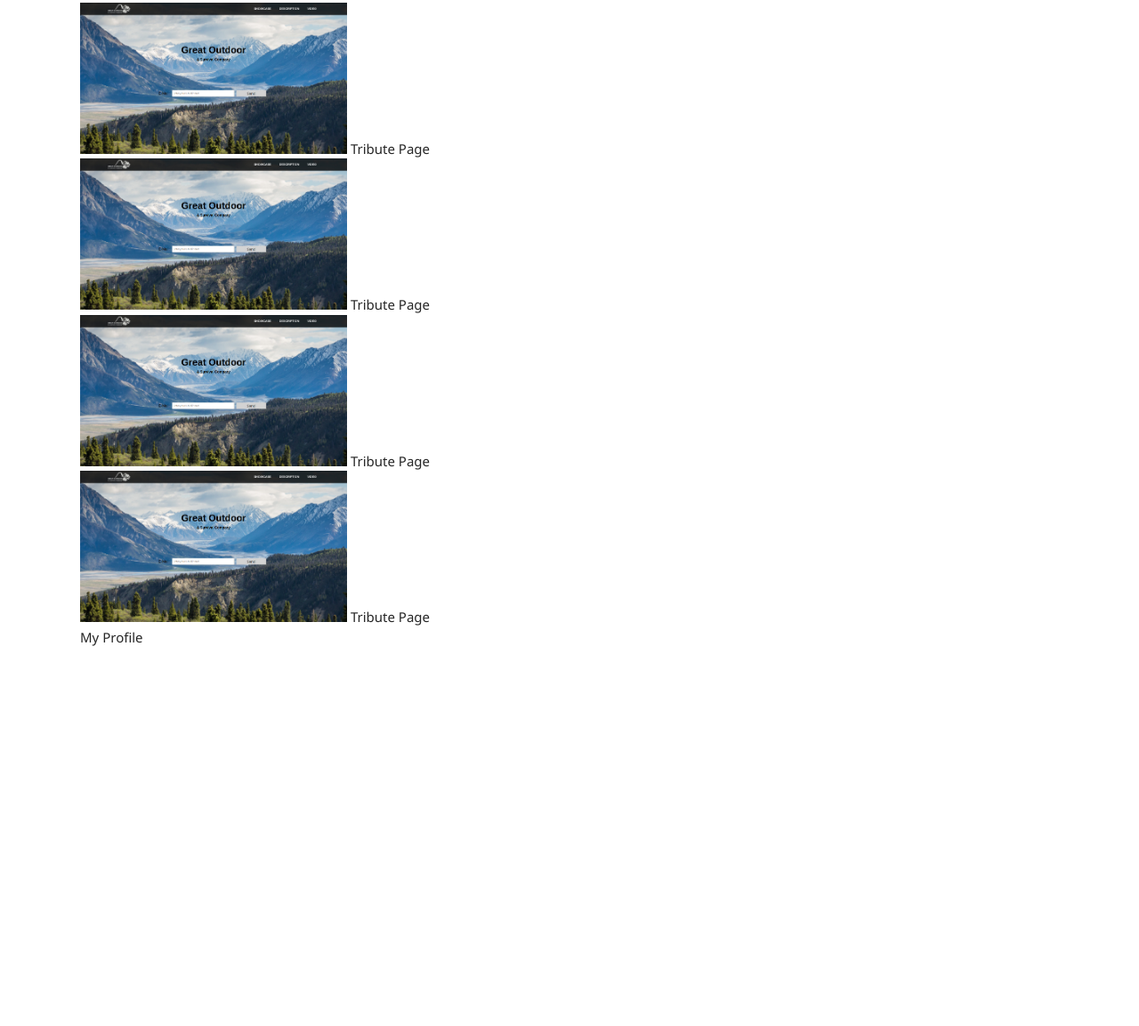
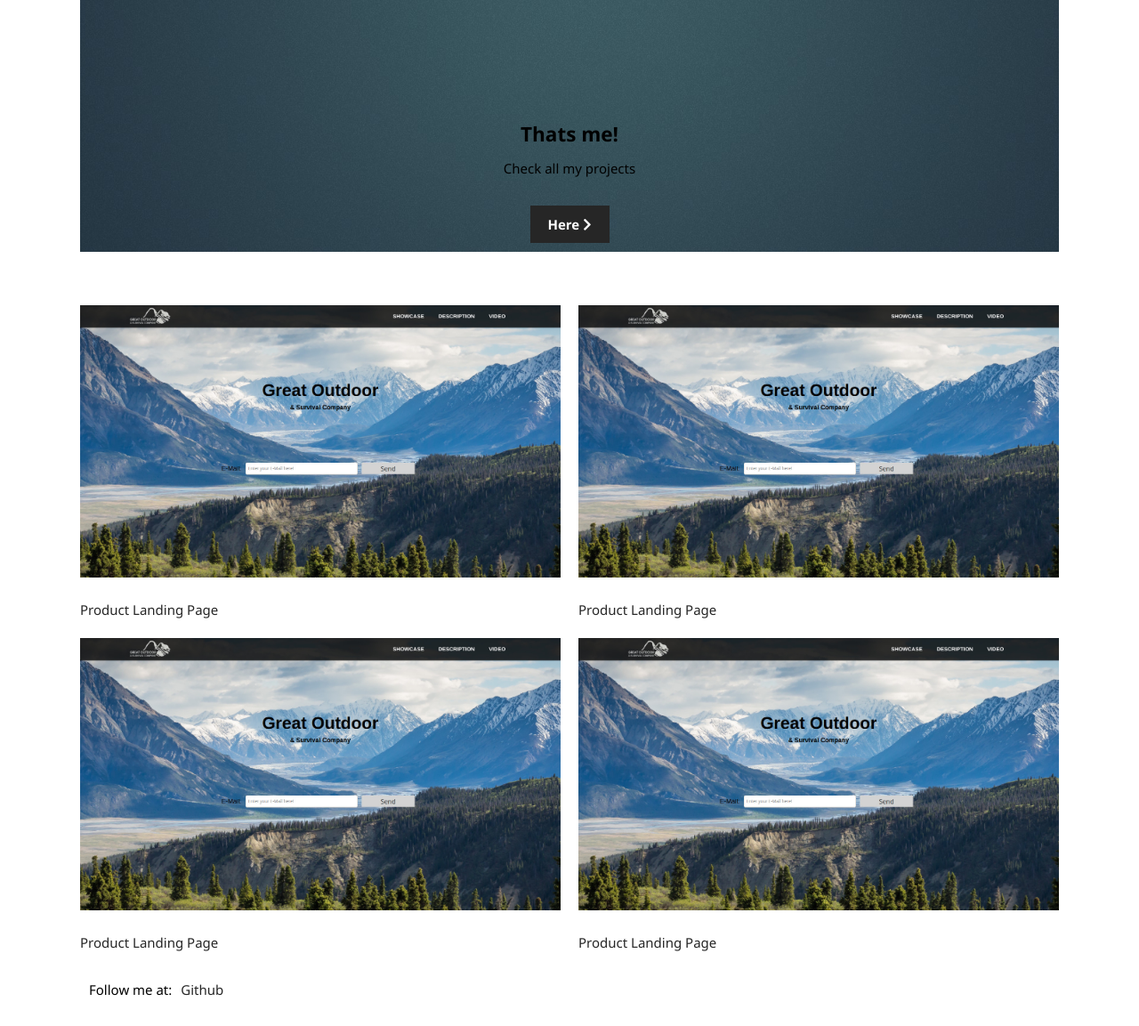
Before and after one commit to juanb86/personal_portfolio_webpage, a plain HTML site: page index.html in a window 1280 px wide. Shown: the part 477-1630 px from the top of the page at 89% size. Before the commit the page ends 1204 px from the top, so only its background shows below. Drawn offline with Linux system fonts and the light colour scheme.

Commit message:
Layout projects and footer sections

```diff
--- a/index.html
+++ b/index.html
@@ -43,25 +43,26 @@
         <section id="projects">
             <div class="project-tile">
                 <img src="images/screenshot.jpg" alt="">
-                <a href="https://github.com/juanb86/tribute_page">Tribute Page</a>
+                <a href="https://juanb86.github.io/product_landing_page/" target="_blank">Product Landing Page</a>
             </div>
             <div class="project-tile">
                 <img src="images/screenshot.jpg" alt="">
-                <a href="https://github.com/juanb86/tribute_page">Tribute Page</a>
+                <a href="https://juanb86.github.io/product_landing_page/" target="_blank">Product Landing Page</a>
             </div>
             <div class="project-tile">
                 <img src="images/screenshot.jpg" alt="">
-                <a href="https://github.com/juanb86/tribute_page">Tribute Page</a>
+                <a href="https://juanb86.github.io/product_landing_page/" target="_blank">Product Landing Page</a>
             </div>
             <div class="project-tile">
                 <img src="images/screenshot.jpg" alt="">
-                <a href="https://github.com/juanb86/tribute_page">Tribute Page</a>
+                <a href="https://juanb86.github.io/product_landing_page/" target="_blank">Product Landing Page</a>
             </div>
         </section>
 
         <!-- Footer -->
         <footer>
-            <a id="profile-link" href="https://github.com/juanb86" target="_blank">My Profile</a
+            <p>Follow me at:</p>
+            <a id="profile-link" href="https://github.com/juanb86" target="_blank">Github</a
         >
       </footer>
     </div>
--- a/style.css
+++ b/style.css
@@ -31,6 +31,7 @@ ul {
 /* Navigation */
 
 #navbar {
+    position: fixed;
     display: flex;
     align-items: center;
     justify-content: space-between;
@@ -84,8 +85,9 @@ ul {
 
 #welcome-section {
     width: 100%;
-    height: 400px;
+    height: 100vh;
     background: url('images/background.jpg') no-repeat center center/cover;
+    background-size: 100vw;
     display: flex;
     flex-direction: column;
     align-items: center;
@@ -108,6 +110,29 @@ ul {
 /* Projects */
 
 .project-tile img {
-    width: 300px;
-    height: auto;
+    width: 100%;
+    margin-bottom: 20px;
 }
+
+#projects {
+    display: grid;
+    grid-template-columns: 1fr 1fr;
+    grid-gap: 20px;
+}
+
+
+/* Footer */
+
+#profile-link {
+    display: inline-block;
+}
+
+footer {
+    display: flex;
+    align-items: center;
+    margin: 30px 0;
+}
+
+footer * {
+    margin-left: 10px;
+}
```
